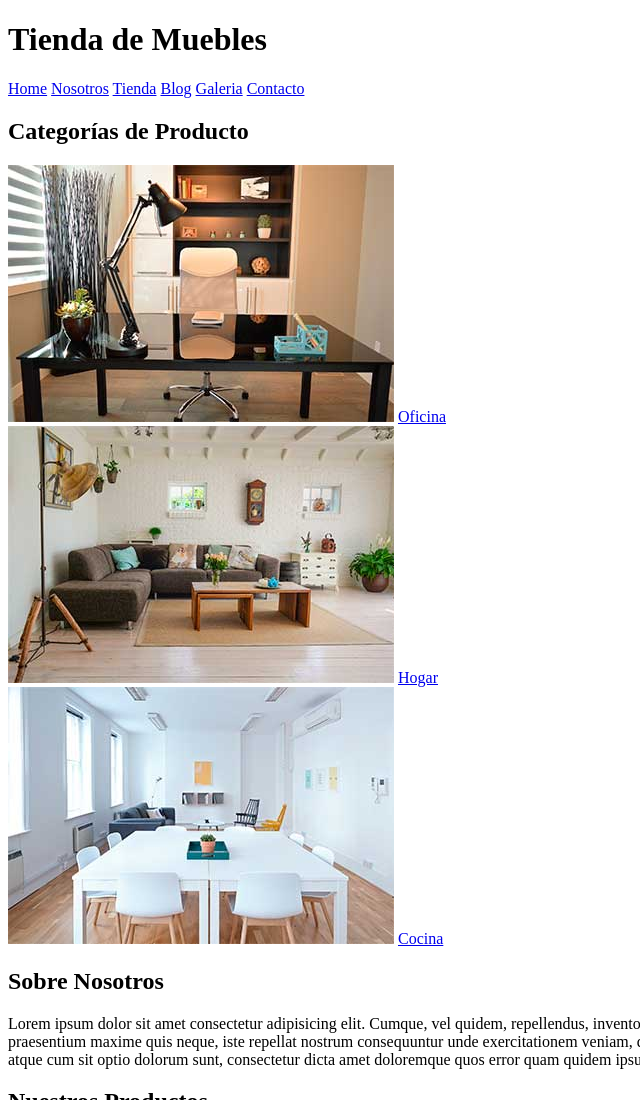
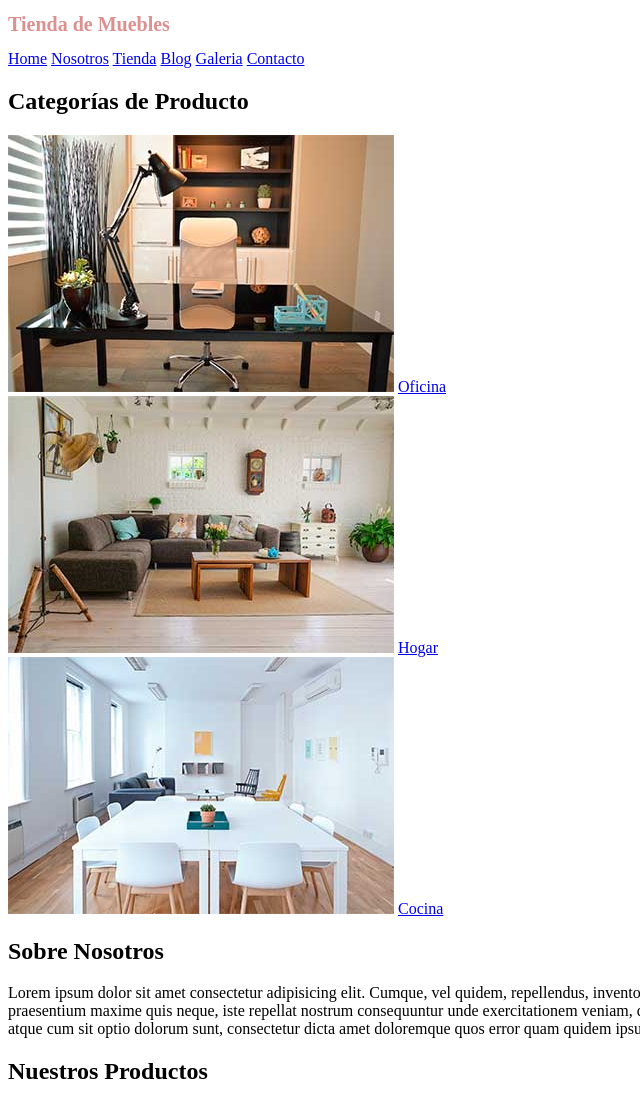
Before and after one commit to GazKotlin/html-ccs-ecommerce, a plain HTML site: page index.html in a window 1280 px wide. Shown: the top 1100 px of the page, without its empty margins (0-640 px from the left). Drawn offline with Linux system fonts and the light colour scheme.

Commit message:
antes de la etiqueta <span>

```diff
--- /dev/null
+++ b/css/app.css
@@ -0,0 +1,6 @@
+
+h1 {
+  font-size: 20px;
+  /*color: green;*/
+  color: #dc9090;
+}
--- a/index.html
+++ b/index.html
@@ -3,8 +3,8 @@
   <head>
     <meta charset="UTF-8" />
     <meta name="viewport" content="width=device-width, initial-scale=1.0" />
-    <title>Document</title>
-
+    <title>Home</title>
+    <link rel="stylesheet" href="css/app.css" />
   </head>
   <body>
     <header>
```
